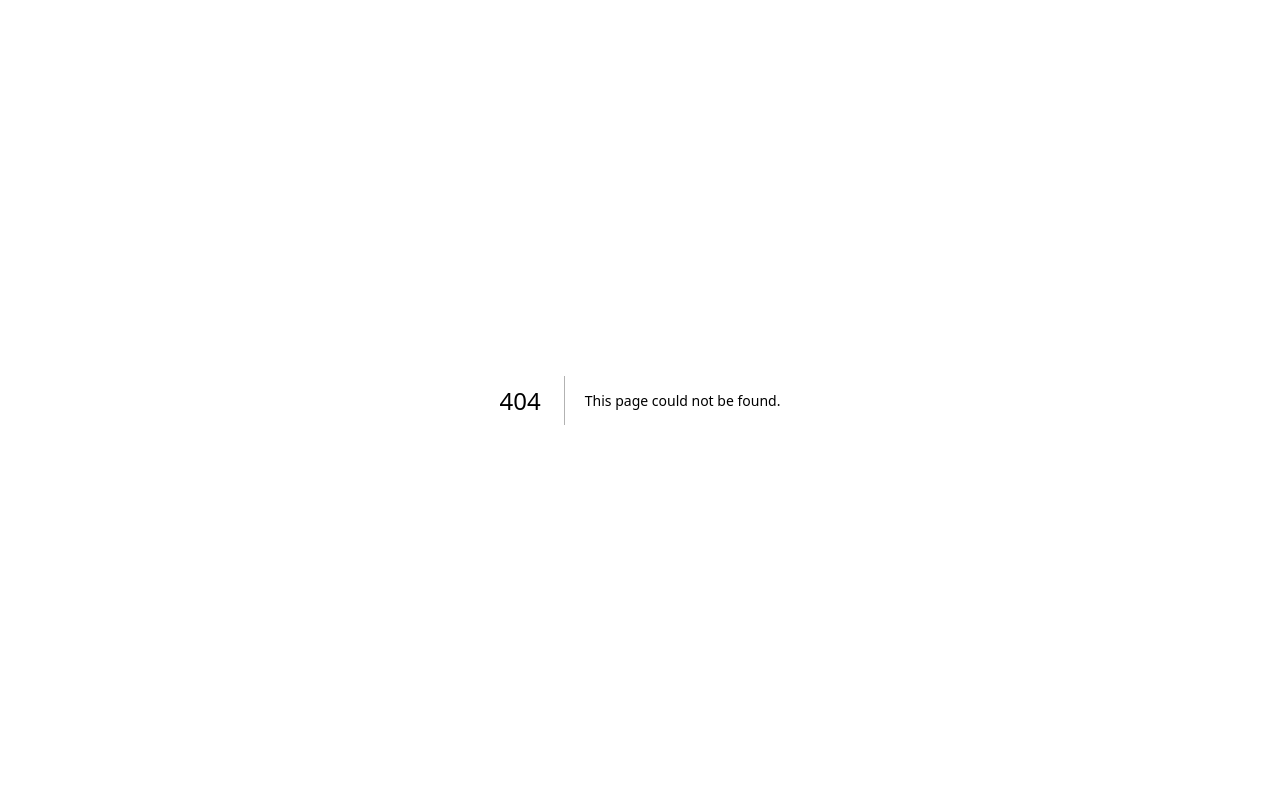
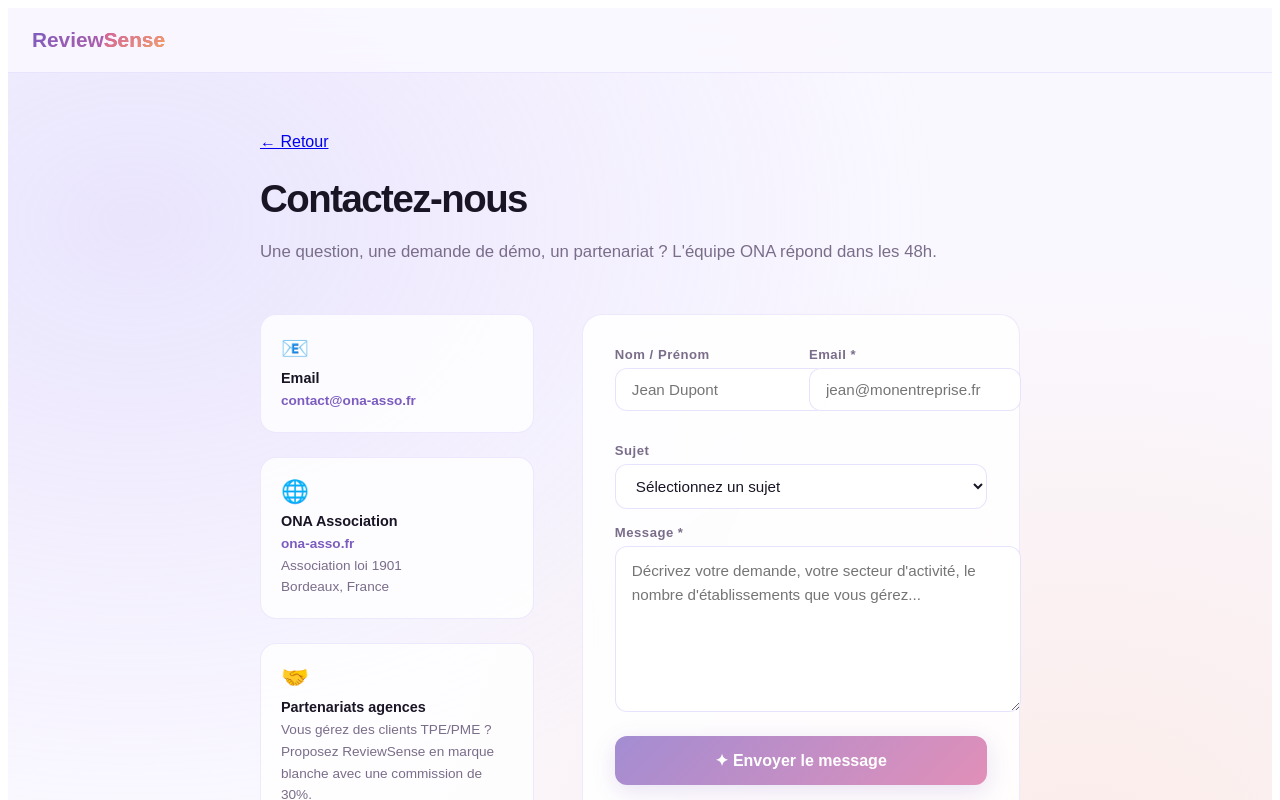
Before and after one commit to ashleyappadoo/ReviewSense, a Next.js app: page /contact in a window 1280 px wide. Before the commit this address had no page. Shown: the top 800 px of the page. Built offline with nearby package versions, Linux system fonts and the light colour scheme.

Commit message:
Create contact.jsx

```diff
--- /dev/null
+++ b/pages/contact.jsx
@@ -0,0 +1,150 @@
+import Head from 'next/head';
+import Link from 'next/link';
+import { useState } from 'react';
+
+export default function Contact() {
+  const [form, setForm] = useState({ nom: '', email: '', sujet: '', message: '' });
+  const [status, setStatus] = useState('idle'); // idle | sending | sent | error
+
+  const handleSubmit = async () => {
+    if (!form.email || !form.message) return;
+    setStatus('sending');
+    // Envoie vers mailto (solution simple sans backend)
+    // Pour une vraie intégration : Formspree, Resend, ou EmailJS
+    const subject = encodeURIComponent(`[ReviewSense] ${form.sujet || 'Contact'}`);
+    const body = encodeURIComponent(
+      `Nom: ${form.nom}\nEmail: ${form.email}\n\nMessage:\n${form.message}`
+    );
+    window.open(`mailto:contact@ona-asso.fr?subject=${subject}&body=${body}`);
+    setStatus('sent');
+  };
+
+  return (
+    <>
+      <Head>
+        <title>Contact — ReviewSense by ONA</title>
+        <meta name="description" content="Contactez l'équipe ONA pour toute question sur ReviewSense, partenariat ou demande de démonstration." />
+        <meta property="og:title" content="Contact — ReviewSense by ONA" />
+        <meta property="og:description" content="Contactez-nous pour toute question sur ReviewSense." />
+      </Head>
+
+      <style jsx>{`
+        .page { max-width: 760px; margin: 0 auto; padding: 60px 24px; }
+        .back { display: inline-flex; align-items: center; gap: 8px; color: #7c5cbf; font-weight: 600; font-size: 0.9rem; text-decoration: none; margin-bottom: 40px; }
+        h1 { font-family: 'Bricolage Grotesque', sans-serif; font-size: 2.4rem; font-weight: 800; color: #1a1525; letter-spacing: -1.5px; margin-bottom: 12px; }
+        .subtitle { font-size: 1.05rem; color: #7a6d8a; margin-bottom: 48px; line-height: 1.7; }
+        .grid { display: grid; grid-template-columns: 1fr 1.6fr; gap: 48px; }
+        .info-block { display: flex; flex-direction: column; gap: 24px; }
+        .info-card { background: rgba(255,255,255,0.8); border: 1px solid rgba(197,184,248,0.3); border-radius: 16px; padding: 20px; }
+        .info-card-icon { font-size: 1.4rem; margin-bottom: 8px; }
+        .info-card-title { font-weight: 700; color: #1a1525; font-size: 0.9rem; margin-bottom: 4px; }
+        .info-card-text { font-size: 0.85rem; color: #7a6d8a; line-height: 1.6; }
+        .info-card-text a { color: #7c5cbf; text-decoration: none; font-weight: 600; }
+        .form-card { background: rgba(255,255,255,0.85); border: 1px solid rgba(197,184,248,0.3); border-radius: 20px; padding: 32px; backdrop-filter: blur(12px); }
+        .form-row { display: grid; grid-template-columns: 1fr 1fr; gap: 16px; margin-bottom: 16px; }
+        .form-group { display: flex; flex-direction: column; gap: 6px; margin-bottom: 16px; }
+        label { font-size: 0.82rem; font-weight: 600; color: #7a6d8a; letter-spacing: 0.5px; }
+        input, select, textarea { background: rgba(255,255,255,0.95); border: 1.5px solid rgba(197,184,248,0.4); border-radius: 12px; padding: 12px 16px; font-family: 'DM Sans', sans-serif; font-size: 0.95rem; color: #1a1525; outline: none; width: 100%; transition: border-color 0.2s; }
+        input:focus, textarea:focus, select:focus { border-color: #b08fe0; box-shadow: 0 0 0 3px rgba(176,143,224,0.1); }
+        textarea { min-height: 140px; resize: vertical; line-height: 1.6; }
+        .submit-btn { width: 100%; padding: 15px; background: linear-gradient(135deg, #7c5cbf, #d4609a); color: white; font-family: 'Bricolage Grotesque', sans-serif; font-size: 1rem; font-weight: 700; border-radius: 12px; border: none; cursor: pointer; transition: all 0.3s; box-shadow: 0 6px 24px rgba(124,92,191,0.25); margin-top: 8px; }
+        .submit-btn:hover:not(:disabled) { transform: translateY(-2px); box-shadow: 0 10px 32px rgba(124,92,191,0.35); }
+        .submit-btn:disabled { opacity: 0.7; cursor: not-allowed; }
+        .success-msg { text-align: center; padding: 20px; background: rgba(39,174,96,0.1); border: 1px solid rgba(39,174,96,0.3); border-radius: 12px; color: #27ae60; font-weight: 600; margin-top: 16px; }
+        @media(max-width: 640px) { .grid { grid-template-columns: 1fr; } .form-row { grid-template-columns: 1fr; } h1 { font-size: 1.9rem; } }
+      `}</style>
+
+      <div style={{background: '#faf8ff', minHeight: '100vh', fontFamily: "'DM Sans', sans-serif",
+        backgroundImage: 'radial-gradient(ellipse at 10% 20%, rgba(197,184,248,0.3) 0%, transparent 50%), radial-gradient(ellipse at 85% 80%, rgba(255,200,168,0.25) 0%, transparent 50%)'}}>
+        <div style={{padding: '20px 24px', borderBottom: '1px solid rgba(197,184,248,0.3)', background: 'rgba(250,248,255,0.9)', backdropFilter: 'blur(12px)'}}>
+          <Link href="/" style={{fontFamily: "'Bricolage Grotesque', sans-serif", fontSize: '1.3rem', fontWeight: 800, background: 'linear-gradient(135deg, #7c5cbf, #d4609a)', WebkitBackgroundClip: 'text', WebkitTextFillColor: 'transparent', textDecoration: 'none'}}>
+            Review<span style={{background: 'linear-gradient(135deg, #d4609a, #f4a261)', WebkitBackgroundClip: 'text', WebkitTextFillColor: 'transparent'}}>Sense</span>
+          </Link>
+        </div>
+
+        <div className="page">
+          <Link href="/" className="back">← Retour</Link>
+          <h1>Contactez-nous</h1>
+          <p className="subtitle">Une question, une demande de démo, un partenariat ? L'équipe ONA répond dans les 48h.</p>
+
+          <div className="grid">
+            <div className="info-block">
+              <div className="info-card">
+                <div className="info-card-icon">📧</div>
+                <div className="info-card-title">Email</div>
+                <div className="info-card-text">
+                  <a href="mailto:contact@ona-asso.fr">contact@ona-asso.fr</a>
+                </div>
+              </div>
+              <div className="info-card">
+                <div className="info-card-icon">🌐</div>
+                <div className="info-card-title">ONA Association</div>
+                <div className="info-card-text">
+                  <a href="https://ona-asso.fr" target="_blank" rel="noreferrer">ona-asso.fr</a><br/>
+                  Association loi 1901<br/>
+                  Bordeaux, France
+                </div>
+              </div>
+              <div className="info-card">
+                <div className="info-card-icon">🤝</div>
+                <div className="info-card-title">Partenariats agences</div>
+                <div className="info-card-text">Vous gérez des clients TPE/PME ? Proposez ReviewSense en marque blanche avec une commission de 30%.</div>
+              </div>
+              <div className="info-card">
+                <div className="info-card-icon">📅</div>
+                <div className="info-card-title">Prise de RDV</div>
+                <div className="info-card-text"><a href="https://calendly.com/ona-action/30min" target="_blank" rel="noreferrer">Réserver un créneau de 30 min</a> pour une démo ou un accompagnement.</div>
+              </div>
+            </div>
+
+            <div className="form-card">
+              {status === 'sent' ? (
+                <div className="success-msg">
+                  ✅ Votre message a été préparé dans votre client email.<br/>
+                  <span style={{fontSize:'0.85rem', fontWeight: 400, color: '#5a8a6a', marginTop: '8px', display: 'block'}}>
+                    Si la fenêtre ne s'est pas ouverte, écrivez directement à contact@ona-asso.fr
+                  </span>
+                </div>
+              ) : (
+                <>
+                  <div className="form-row">
+                    <div className="form-group">
+                      <label>Nom / Prénom</label>
+                      <input type="text" placeholder="Jean Dupont" value={form.nom} onChange={e => setForm({...form, nom: e.target.value})} />
+                    </div>
+                    <div className="form-group">
+                      <label>Email *</label>
+                      <input type="email" placeholder="jean@monentreprise.fr" value={form.email} onChange={e => setForm({...form, email: e.target.value})} />
+                    </div>
+                  </div>
+                  <div className="form-group">
+                    <label>Sujet</label>
+                    <select value={form.sujet} onChange={e => setForm({...form, sujet: e.target.value})}>
+                      <option value="">Sélectionnez un sujet</option>
+                      <option value="Demande de démo">Demande de démo</option>
+                      <option value="Partenariat agence">Partenariat agence</option>
+                      <option value="Question technique">Question technique</option>
+                      <option value="Bug ou problème">Bug ou problème</option>
+                      <option value="Autre">Autre</option>
+                    </select>
+                  </div>
+                  <div className="form-group">
+                    <label>Message *</label>
+                    <textarea
+                      placeholder="Décrivez votre demande, votre secteur d'activité, le nombre d'établissements que vous gérez..."
+                      value={form.message}
+                      onChange={e => setForm({...form, message: e.target.value})}
+                    />
+                  </div>
+                  <button className="submit-btn" onClick={handleSubmit} disabled={!form.email || !form.message || status === 'sending'}>
+                    {status === 'sending' ? 'Envoi…' : '✦ Envoyer le message'}
+                  </button>
+                </>
+              )}
+            </div>
+          </div>
+        </div>
+      </div>
+    </>
+  );
+}
```
